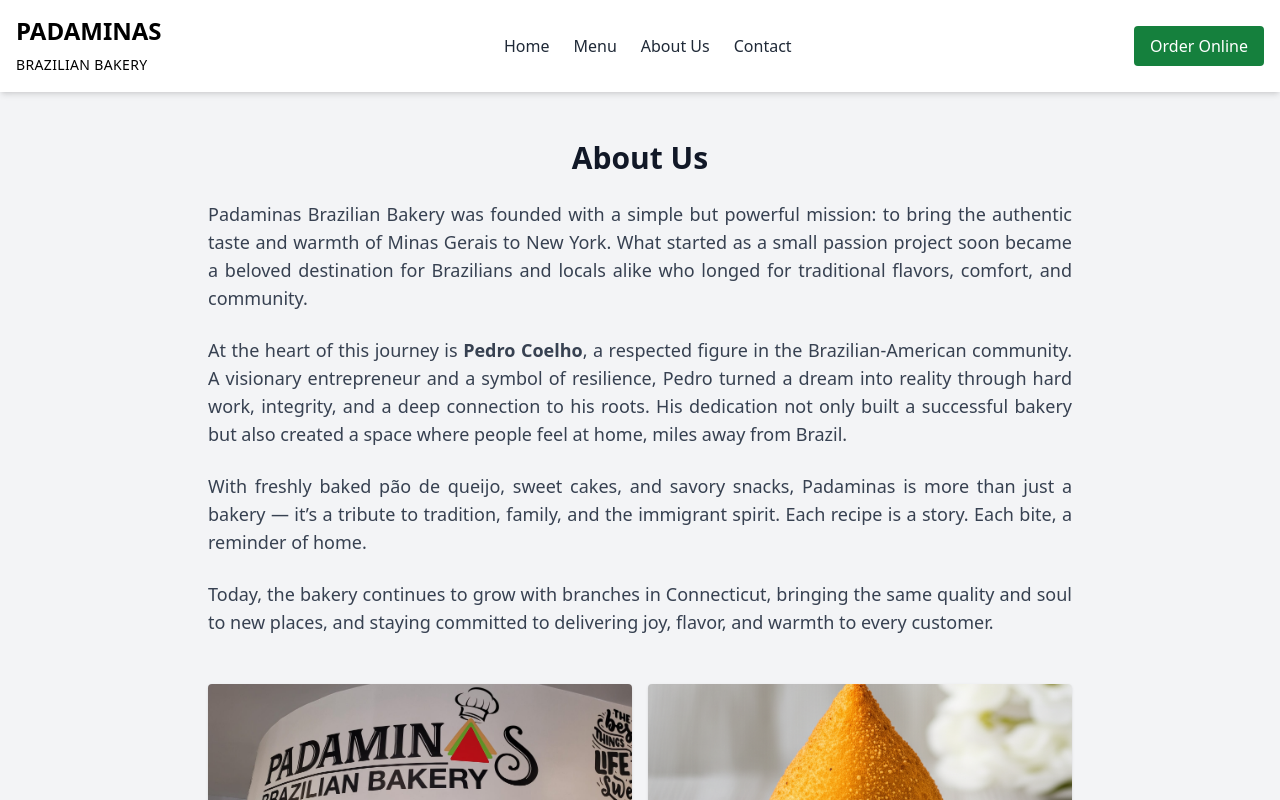
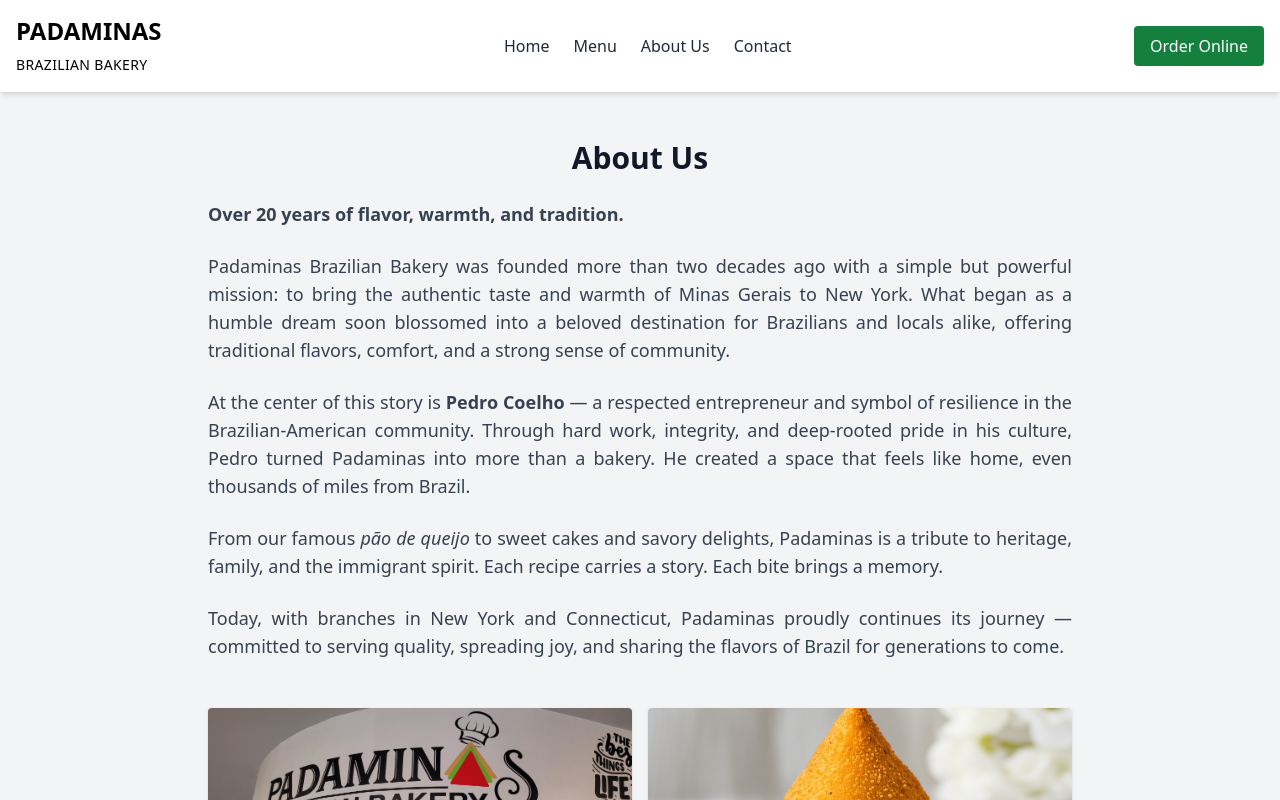
Before and after one commit to victorcsk/Padaminas, a React (Vite) app: page /about in a window 1280 px wide. Shown: the top 800 px of the page. Built offline with nearby package versions, Linux system fonts and the light colour scheme.

Commit message:
Update About.tsx

```diff
--- a/src/pages/About.tsx
+++ b/src/pages/About.tsx
@@ -9,16 +9,19 @@ function About() {
       {/* Texto */}
       <div className="text-gray-700 text-lg space-y-6 text-justify">
         <p>
-          Padaminas Brazilian Bakery was founded with a simple but powerful mission: to bring the authentic taste and warmth of Minas Gerais to New York. What started as a small passion project soon became a beloved destination for Brazilians and locals alike who longed for traditional flavors, comfort, and community.
+          <strong>Over 20 years of flavor, warmth, and tradition.</strong>
         </p>
         <p>
-          At the heart of this journey is <strong>Pedro Coelho</strong>, a respected figure in the Brazilian-American community. A visionary entrepreneur and a symbol of resilience, Pedro turned a dream into reality through hard work, integrity, and a deep connection to his roots. His dedication not only built a successful bakery but also created a space where people feel at home, miles away from Brazil.
+          Padaminas Brazilian Bakery was founded more than two decades ago with a simple but powerful mission: to bring the authentic taste and warmth of Minas Gerais to New York. What began as a humble dream soon blossomed into a beloved destination for Brazilians and locals alike, offering traditional flavors, comfort, and a strong sense of community.
         </p>
         <p>
-          With freshly baked pão de queijo, sweet cakes, and savory snacks, Padaminas is more than just a bakery — it’s a tribute to tradition, family, and the immigrant spirit. Each recipe is a story. Each bite, a reminder of home.
+          At the center of this story is <strong>Pedro Coelho</strong> — a respected entrepreneur and symbol of resilience in the Brazilian-American community. Through hard work, integrity, and deep-rooted pride in his culture, Pedro turned Padaminas into more than a bakery. He created a space that feels like home, even thousands of miles from Brazil.
         </p>
         <p>
-          Today, the bakery continues to grow with branches in Connecticut, bringing the same quality and soul to new places, and staying committed to delivering joy, flavor, and warmth to every customer.
+          From our famous <em>pão de queijo</em> to sweet cakes and savory delights, Padaminas is a tribute to heritage, family, and the immigrant spirit. Each recipe carries a story. Each bite brings a memory.
+        </p>
+        <p>
+          Today, with branches in New York and Connecticut, Padaminas proudly continues its journey — committed to serving quality, spreading joy, and sharing the flavors of Brazil for generations to come.
         </p>
       </div>
 
```
